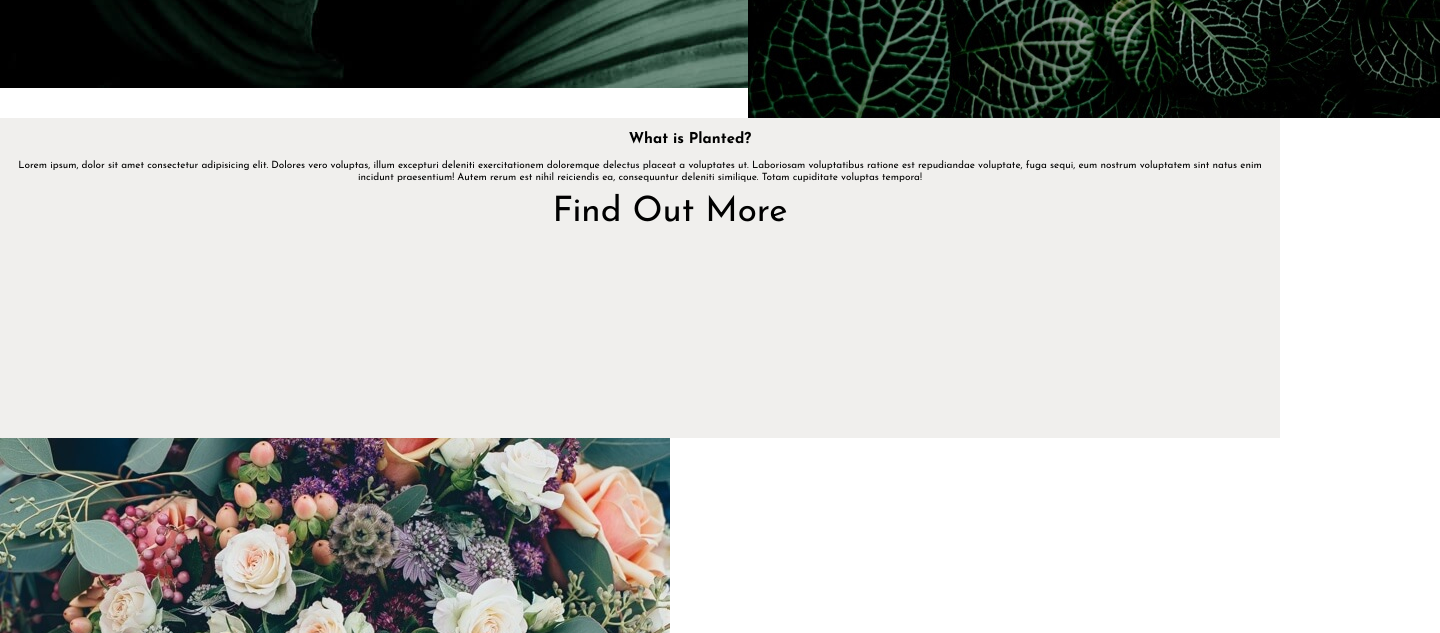
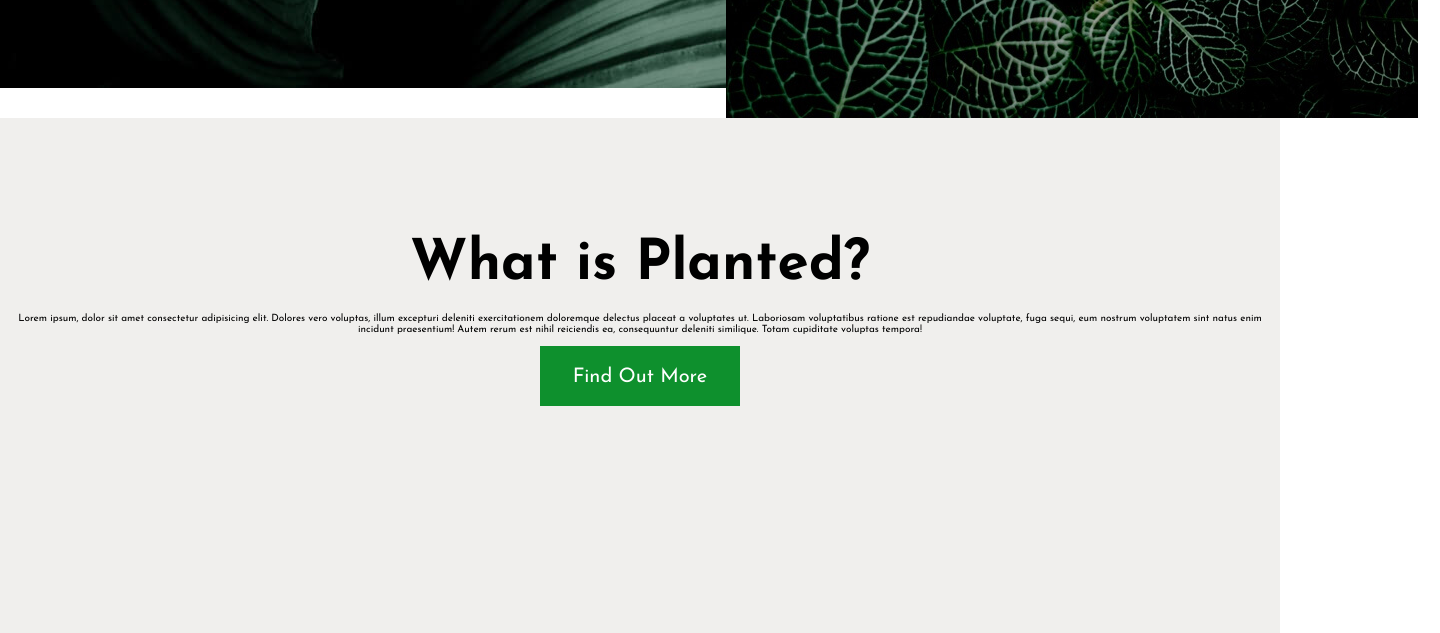
Before and after one commit to jalexgould/Alex-Gould-Project-Two, a plain HTML site: page project-two-folder/project-two/index.html in a window 1280 px wide. Shown: the part 667-1300 px from the top of the page, 1440 px wide, since content can reach past the window. Drawn offline with Linux system fonts and the light colour scheme.

Commit message:
final friday night

```diff
--- a/project-two-folder/project-two/styles/_header.scss
+++ b/project-two-folder/project-two/styles/_header.scss
@@ -1,6 +1,6 @@
 // header
 header {
-   display: flex;
+   position: relative;
    background-image: url(../planted-final-assets/home-image-1.jpg);
    display: inline-block;
    background-repeat: no-repeat;
@@ -8,7 +8,8 @@ header {
 
 .headerImg2 {
    position: absolute;
-   left: 748px;
+   overflow: visible;
+   left: 726px;
    top: 145px;
 }
 
@@ -31,14 +32,15 @@ header {
    float: right;
    padding-left: 60px;
    padding-top: 20px;
-}
 
-ul {
+
+   ul {
    width: 60%;
    flex-direction: row;
    list-style-type: none;
    text-decoration: none;
    padding-left: 60px;
+}
 }
 
 ul a {
--- a/project-two-folder/project-two/styles/_main.scss
+++ b/project-two-folder/project-two/styles/_main.scss
@@ -4,12 +4,32 @@
 }
 
 .what-is-div {
+   display: inline-block;
+   height: 72vh;
+   position: relative;
+   background-color: #F0EFED;
    text-align: center;
-   background-color:#F0EFED;
-   height: 40vh;
+   padding-top: 100px;
 
    h2 {
-      padding-left: 100px;
+   font-family: $baseFont;
+   font-size: 56.3px;
+   line-height:1.3px;
+}
+}
+
+.findOutMore {
+   position: relative;
+   padding-top: 20px;
+   height: 60px;
+   width: 200px;
+   background-color: #0E902D;
+   display: inline-block;
+
+   a {
+   padding:0px 15px;
+   color: white;
+   font-size:20px;
 
    }
 }
```
Also changed, not shown: project-two-folder/project-two/styles/style.css, 1 other file.
